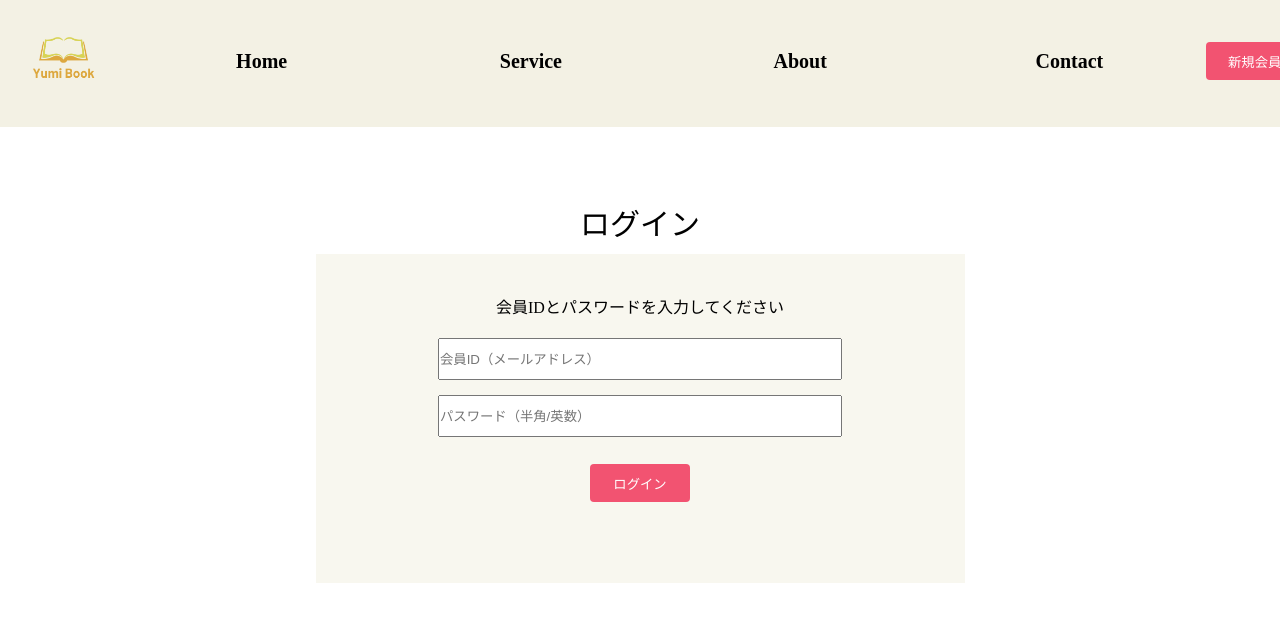
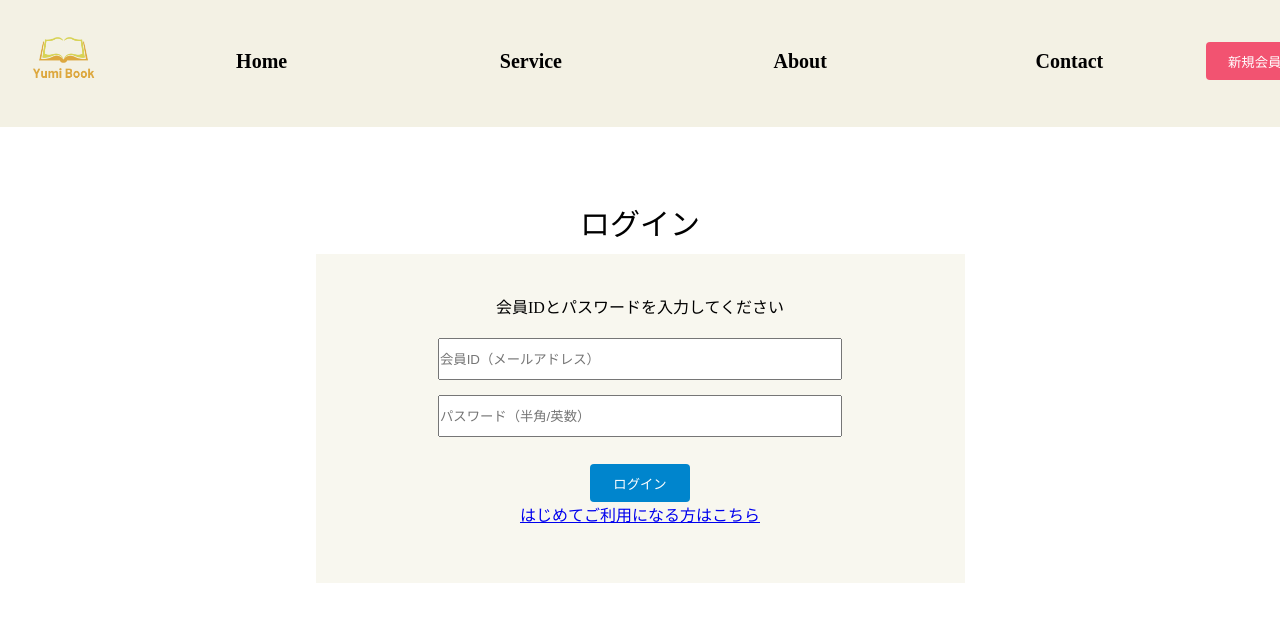
Before and after one commit to ymym98/rakuten-books, a Vue app: page /signin in a window 1280 px wide. Shown: the top 622 px of the page. Built offline with nearby package versions, Linux system fonts and the light colour scheme; no server answers.

Commit message:
未登録の場合signup画面に遷移するリンクを追加

```diff
--- a/src/views/Signin.vue
+++ b/src/views/Signin.vue
@@ -22,6 +22,11 @@
           />
         </div>
         <button type="button" @click="signin"><span>ログイン</span></button>
+        <div>
+          <router-link to="/signup"
+            >はじめてご利用になる方はこちら
+          </router-link>
+        </div>
       </div>
     </form>
   </div>
@@ -89,9 +94,9 @@ export default class Signin extends Vue {
 </script>
 
 <style scoped>
-/* .registrationForm {
+.registrationForm {
   margin-top: auto;
-} */
+}
 
 .errorMsg {
   color: red;
@@ -127,10 +132,10 @@ button {
   color: white;
   border-radius: 4px;
   width: 100px;
-  background-color: #f25371;
+  background-color: #0085cd;
   margin-top: 12px;
 }
 button:hover {
-  background-color: #f58394;
+  background-color: #62a6d5;
 }
 </style>
```
